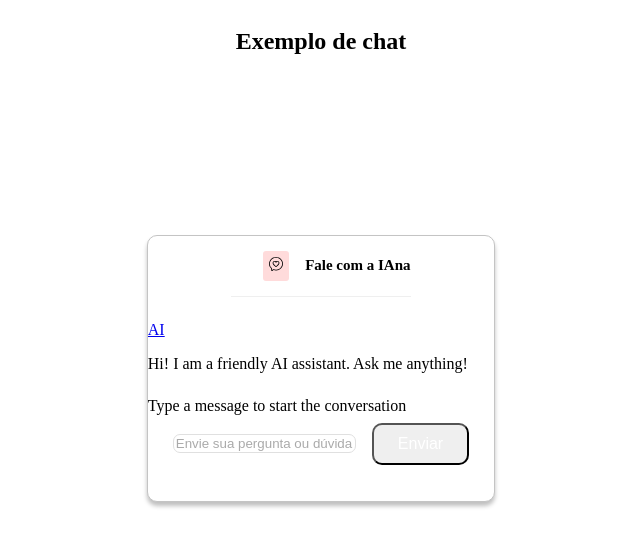
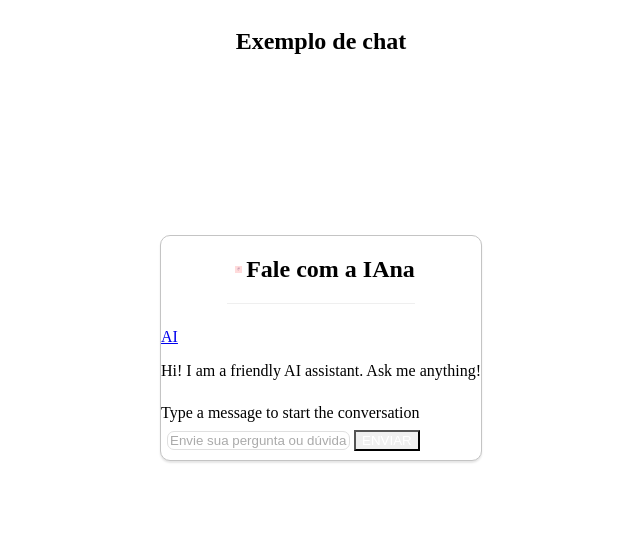
Before and after one commit to mapadoacolhimento/boas-vindas-chatbot, a Next.js app: page / in a window 1280 px wide. Shown: the top 546 px of the page, without its empty margins (319-959 px from the left). Built offline with nearby package versions, Linux system fonts and the light colour scheme.

Commit message:
feat: uses chakra default theme styles

```diff
--- a/app/page.tsx
+++ b/app/page.tsx
@@ -1,33 +1,22 @@
 "use client";
 
-import { Chat } from "../components";
-import { Text, Box, HStack, VStack, Heading } from "@chakra-ui/react";
-import Image from "next/image";
+import { HStack, VStack, Heading, Center } from "@chakra-ui/react";
+import { Chat, ChatIcon } from "../components";
 
 function ChatHeader() {
   return (
     <HStack
       w={"full"}
-      minH={"60px"}
+      minH={16}
       borderBottom="1px solid #EFEFEF"
-      gap="1rem"
+      gap={4}
       align={"center"}
-      pl={"32px"}
+      pl={8}
     >
-      <Box p="6px" borderRadius="3px" bg="#FFDBDB">
-        <Image
-          src="/icons/icon-good-msg.svg"
-          alt="Icon de mensagem"
-          height={13.69}
-          width={13.69}
-        />
-      </Box>
-      <Heading
-        as={"h2"}
-        color="brand.default"
-        fontSize="15px"
-        fontWeight="bold"
-      >
+      <Center boxSize={7} borderRadius={"base"} bg="#FFDBDB">
+        <ChatIcon boxSize={3.5} aria-label="Icon de mensagem" />
+      </Center>
+      <Heading as={"h2"} color="brand.default" size={"sm"}>
         Fale com a IAna
       </Heading>
     </HStack>
@@ -40,12 +29,12 @@ function Home() {
       <Heading>Exemplo de chat</Heading>
       <VStack
         w={{ base: "full", lg: "80%" }}
-        maxH={"686px"}
+        maxH={"3xl"}
         bg="white"
         border="1px solid #C4C4C4"
         borderRadius="0.625rem"
-        boxShadow="0px 4px 4px 0px #00000040"
-        pb={"36px"}
+        boxShadow={"0px 2px 2px 0px rgba(0, 0, 0, 0.10)"}
+        pb={9}
       >
         <ChatHeader />
         <Chat />
--- a/components/Chat.tsx
+++ b/components/Chat.tsx
@@ -16,7 +16,7 @@ export const initialMessages: ChatGPTMessage[] = [
 ];
 
 const InputMessage = ({ input, setInput, sendMessage }: any) => (
-  <HStack spacing="16px" px="25px" w={"full"}>
+  <HStack spacing={4} px={6} w={"full"}>
     <Box flex="1">
       <Input
         _hover={{
@@ -57,12 +57,9 @@ const InputMessage = ({ input, setInput, sendMessage }: any) => (
       />
     </Box>
     <Button
-      p="10px 24px"
-      borderRadius="10px"
+      textTransform={"uppercase"}
       bg="brand.default"
       color="white"
-      fontSize="16px"
-      fontWeight="400"
       _hover={{
         bg: "brand.light",
       }}
@@ -151,7 +148,7 @@ export default function Chat() {
 
   return (
     <VStack boxSize={"full"} align={"flex-start"} justify={"flex-end"}>
-      <Box overflowY={"auto"} maxH={"550px"} w={"full"}>
+      <Box overflowY={"auto"} maxH={"lg"} w={"full"}>
         {messages.map(({ content, role }, index) => (
           <ChatLine key={index} role={role} content={content} />
         ))}
```
Also changed, not shown: public/icons/icon-good-msg.svg (deleted).
